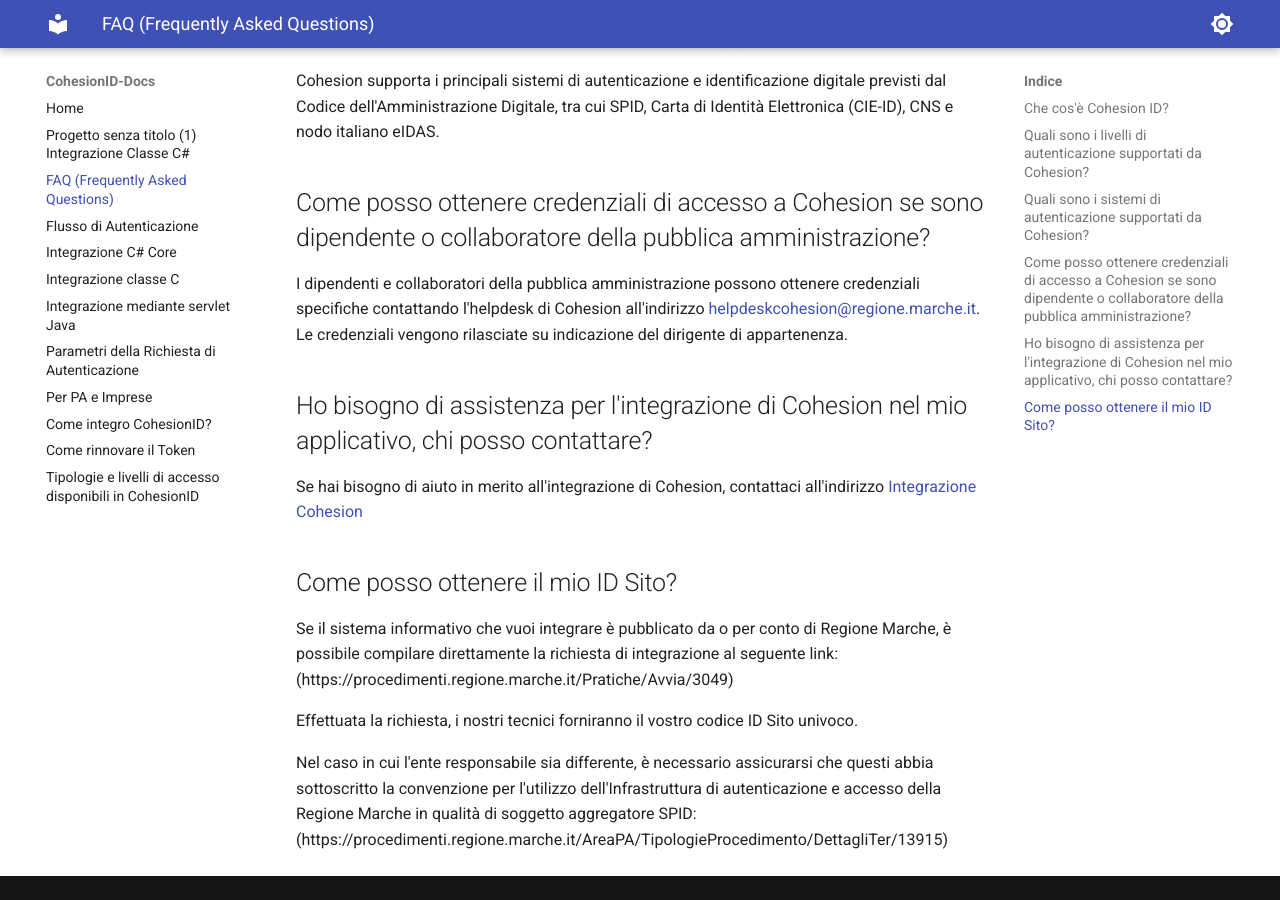
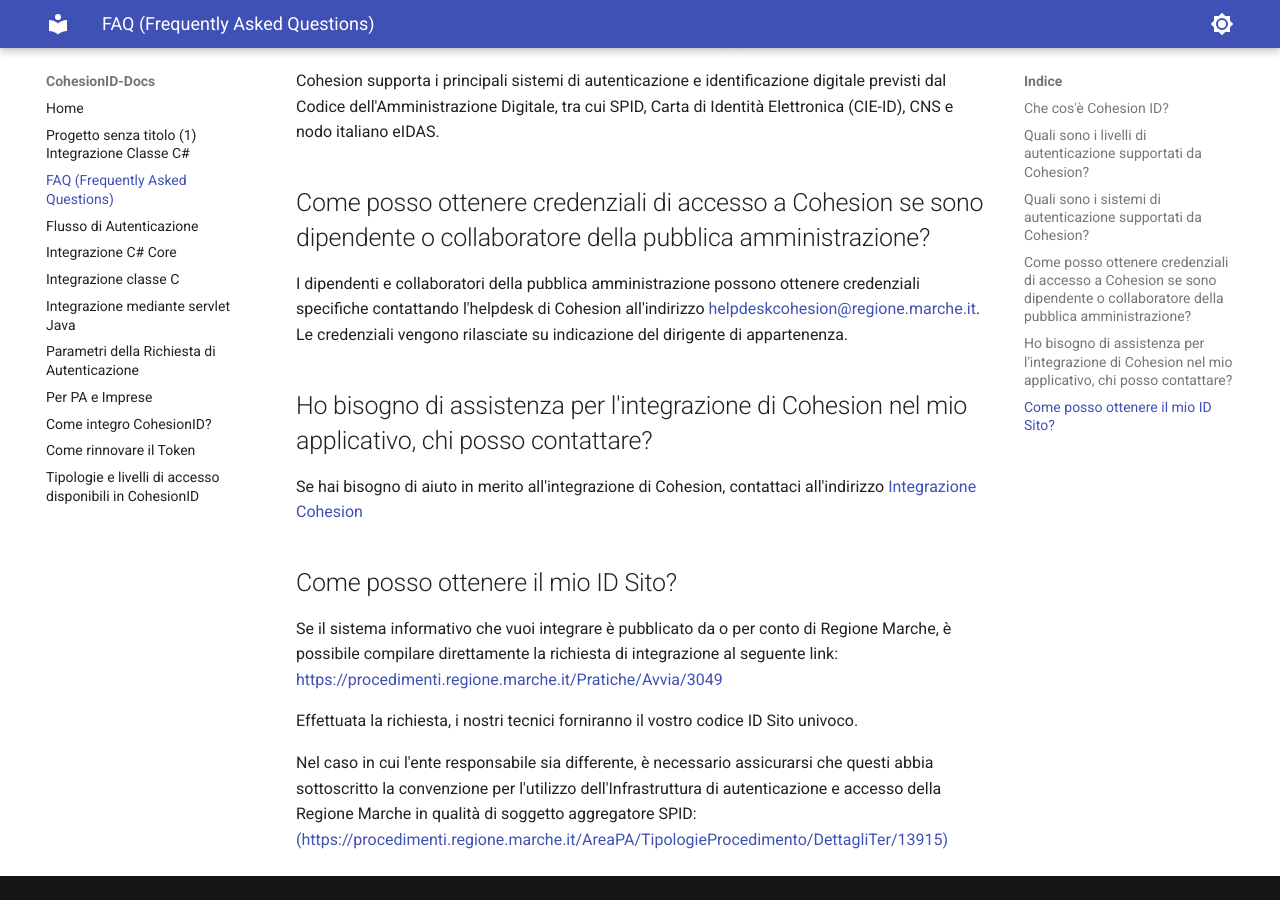
Before and after one commit to DarisCappelletti/CohesionID-Docs, an MkDocs documentation site: the page built from docs/FAQ.md, in a window 1280 px wide and 900 px high, scrolled down 519 px. Built offline with MkDocs 1.6.1 and Material for MkDocs 9.7.7, drawn with Linux system fonts in a browser that asks for light colours; part of the change alters nothing that is shown.

Commit message:
Update wiki files

```diff
--- a/docs/FAQ.md
+++ b/docs/FAQ.md
@@ -26,9 +26,9 @@ Se hai bisogno di aiuto in merito all'integrazione di Cohesion, contattaci all'i
 
 
 ## Come posso ottenere il mio ID Sito?
-Se il sistema informativo che vuoi integrare è pubblicato da o per conto di Regione Marche, è possibile compilare direttamente la richiesta di integrazione al seguente link: (https://procedimenti.regione.marche.it/Pratiche/Avvia/3049)
+Se il sistema informativo che vuoi integrare è pubblicato da o per conto di Regione Marche, è possibile compilare direttamente la richiesta di integrazione al seguente link: [https://procedimenti.regione.marche.it/Pratiche/Avvia/3049](https://procedimenti.regione.marche.it/Pratiche/Avvia/3049)
 
 Effettuata la richiesta, i nostri tecnici forniranno il vostro codice ID Sito univoco.
 
 Nel caso in cui l'ente responsabile sia differente, è necessario assicurarsi che questi abbia sottoscritto la convenzione per l'utilizzo dell'Infrastruttura di autenticazione e accesso della Regione Marche in qualità di soggetto aggregatore SPID:
-(https://procedimenti.regione.marche.it/AreaPA/TipologieProcedimento/DettagliTer/13915)
+[(https://procedimenti.regione.marche.it/AreaPA/TipologieProcedimento/DettagliTer/13915)]((https://procedimenti.regione.marche.it/AreaPA/TipologieProcedimento/DettagliTer/13915))
```
Also changed, not shown: site/FAQ/index.html, 1 other file.
